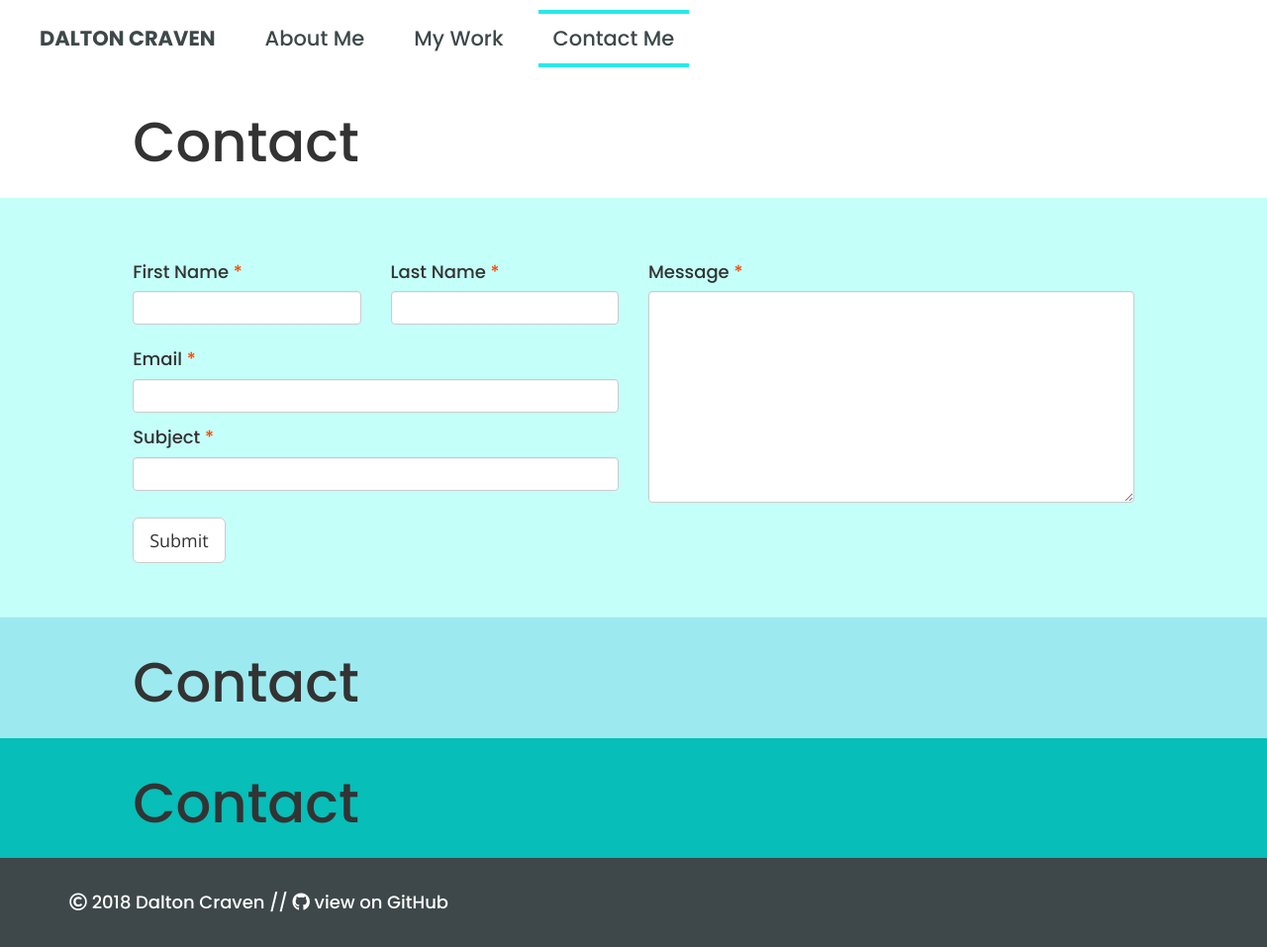
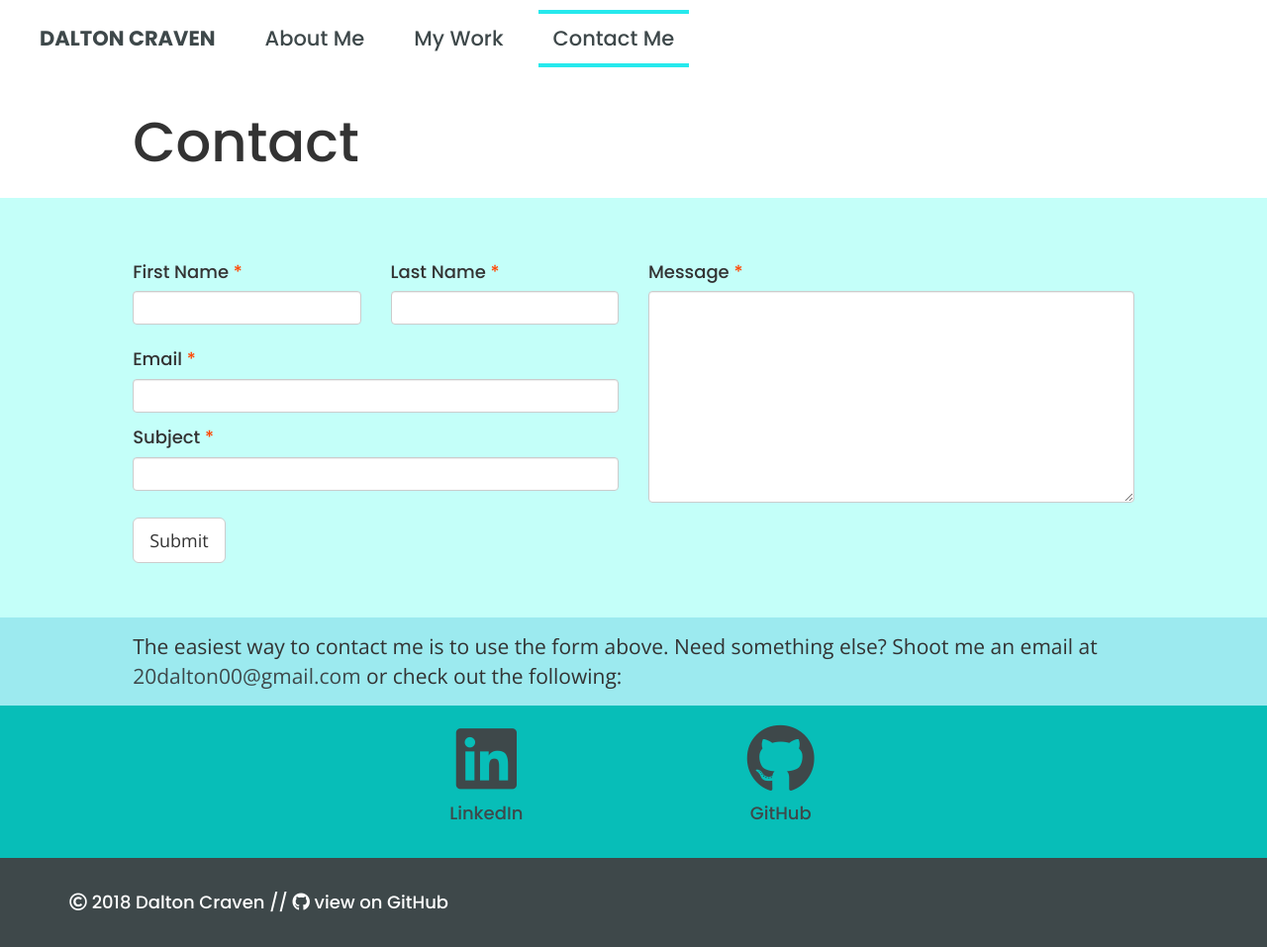
Before and after one commit to cravend/dev, a Jekyll site: the page built from contact/index.html, in a window 1280 px wide and 957 px high. Shown: the whole window at 99% size. Built offline with Jekyll 4.4.1, drawn with Linux system fonts in a browser that asks for light colours; nearby versions of some CDN libraries.

Commit message:
update contact page

```diff
--- /dev/null
+++ b/_data/social.yml
@@ -0,0 +1,6 @@
+- name: LinkedIn
+  icon: fab fa-linkedin
+  link: https://www.linkedin.com/in/dalton-craven/
+- name: GitHub
+  icon: fab fa-github
+  link: https://github.com/cravend
--- a/assets/css/main.scss
+++ b/assets/css/main.scss
@@ -80,6 +80,20 @@ h2.featurette-heading {
   text-align: center;
 }
 
+.social {
+  & a {
+    display: inline-block;
+    border-top: 4px solid transparent;
+    border-bottom: 4px solid transparent;
+    text-decoration: none;
+    transition: .5s;
+  }
+
+  & a:hover, & a:focus {
+    color: white;
+  }
+}
+
 .lead {
   margin-bottom: 0;
 }
--- a/contact/index.html
+++ b/contact/index.html
@@ -47,14 +47,19 @@ title: Contact
   </div>
   <div class="color-box row" id="three">
     <div class="col-xs-12 col-md-10 col-md-offset-1">
-      <h1 class="featurette-heading">{{ page.title }}</h1>
-      <p class="lead"> </p>
+      <p class="lead">The easiest way to contact me is to use the form above. Need something else? Shoot me an email at <a href="mailto:20dalton00@gmail.com">20dalton00@gmail.com</a> or check out the following:</p>
     </div>
   </div>
-  <div class="color-box row" id="four">
-    <div class="col-xs-12 col-md-10 col-md-offset-1">
-      <h1 class="featurette-heading">{{ page.title }}</h1>
-      <p class="lead"> </p>
+  <div class="color-box row social" id="four">
+    <div class="col-xs-12 col-md-6 col-md-offset-3">
+      {% for social in site.data.social %}
+      <div class="col-xs-6 text-center">
+        <a href="{{ social.link }}" target="_blank" rel="noopener">
+          <i class="{{ social.icon }} fa-fw fa-5x" aria-hidden="true"></i>
+          <h4>{{ social.name }}</h4>
+        </a>
+      </div>
+      {% endfor %}
     </div>
   </div>
 </div>
```
